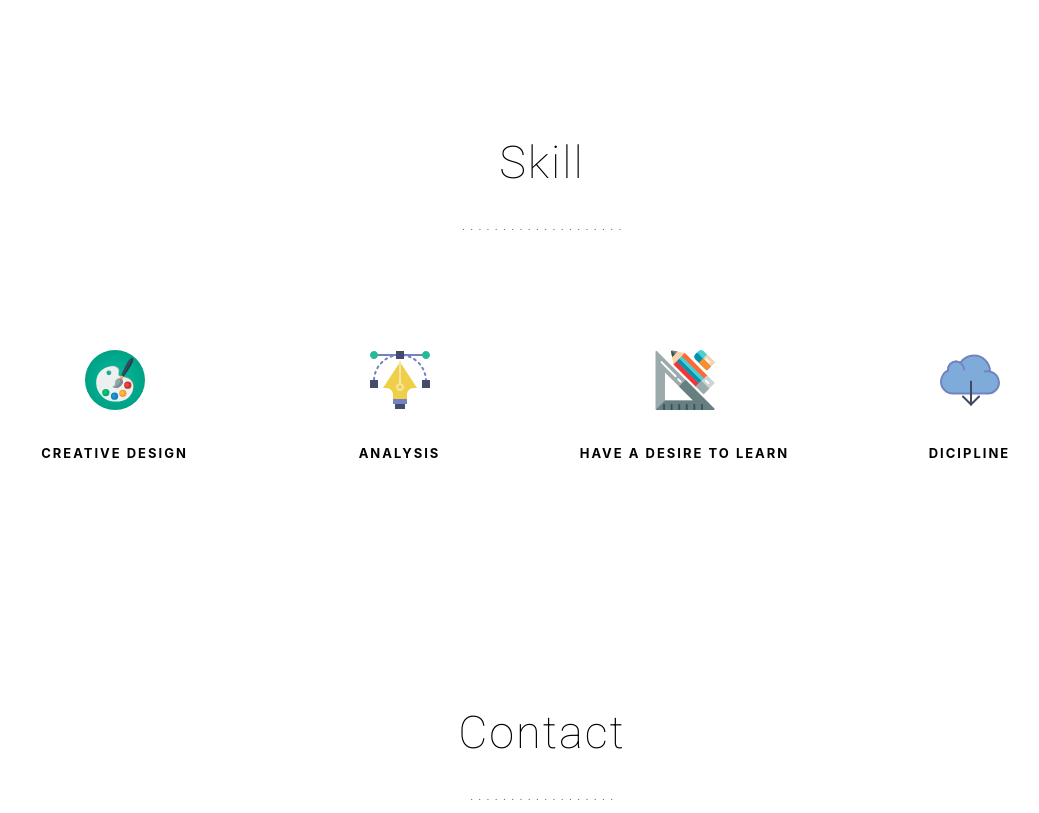
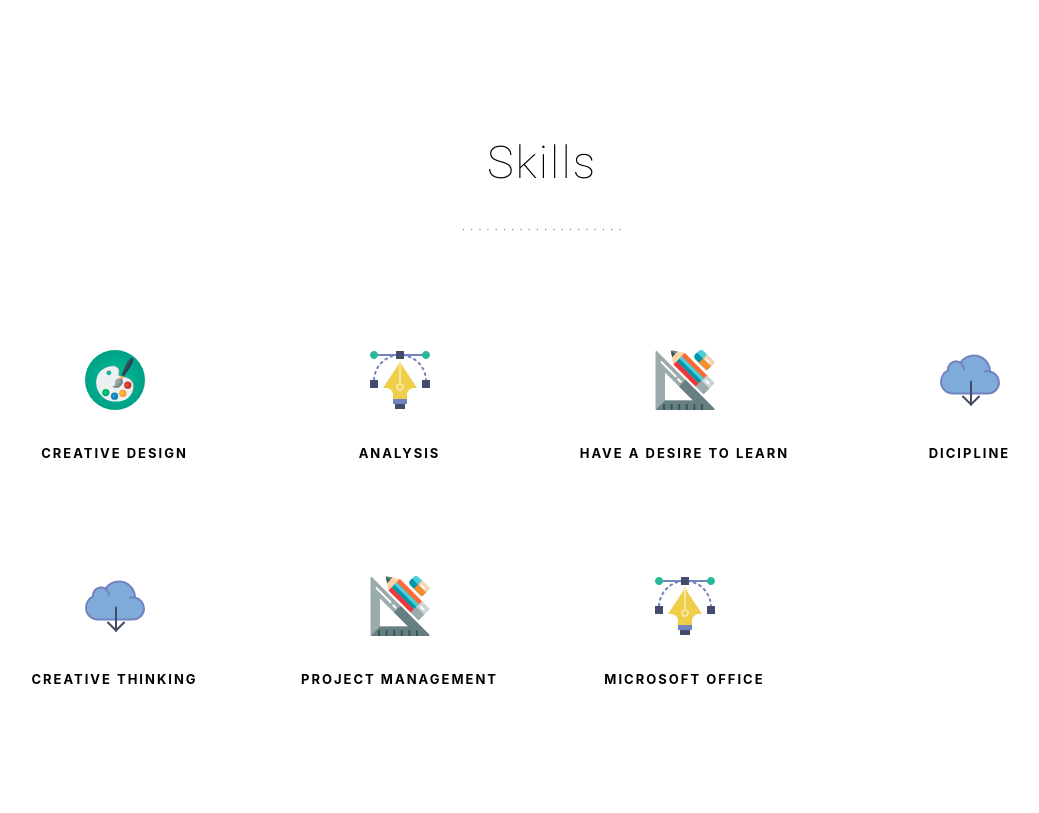
Before and after one commit to ululintan/ululintan.github.io, a plain HTML site: page index.html in a window 1280 px wide. Shown: the part 1800-2613 px from the top of the page, without its empty margins (98-1137 px from the left). Drawn offline with Linux system fonts and the light colour scheme.

Commit message:
Update index.html

```diff
--- a/index.html
+++ b/index.html
@@ -2,7 +2,7 @@
 <html lang="en">
 <head>
   <meta charset="utf-8">
-  <title>My Page</title>
+  <title>My Portfolio</title>
   <meta content="width=device-width, initial-scale=1.0" name="viewport">
   <meta content="" name="keywords">
   <meta content="" name="description">
@@ -62,8 +62,9 @@
   ============================-->
   <section id="hero" class="wow fadeIn">
     <div class="hero-container">
-      <h1>Welcome to My Page</h1>
-      <h2>Ulul Intan Setianingrum</h2>
+      <h1>                  </h1>
+      <h2>Welcome to My Page</h2>
+      <h3>Ulul Intan Setianingrum</h3>
       <img src="img/hero-img.png" alt="Hero Imgs">
       <a href="#get-started" class="btn-get-started scrollto">Get Started</a>
       <div class="btns">
@@ -100,14 +101,13 @@
 
             <img src="img/svg/planet.svg" alt="img" class="img-fluid">
             <h4>Introduce My Self</h4>
-            <p>Hai My Name Ulul Intan Setianingrum. You can call me Intan. I'm a purchasing import and project staff with 1 year experience. Have been familiar with documents checking for product shipments from various countries. It is proven by achievement of product delivery to buyers and project. And i also communicative, responsible, disciplined and hard worker. I like meet new people with a wide variety of insights. I can work independently and in a team</p>
+            <p>Hai, My Name is Ulul Intan Setianingrum. You can call me Intan. I'm a purchasing import and project staff with 1 year experience. Have been familiar with documents checking for product shipments from various countries. It is proven by achievement of product delivery to buyers and project. And i also communicative, responsible, disciplined and hard worker. I like meet new people with a wide variety of insights. I can work independently and in a team</p>
 
           </div>
         </div>
 
         <div class="col-md-6 col-lg-4">
           <div class="feature-block">
-
 
           </div>
         </div>
@@ -136,7 +136,7 @@
 
     <div class="container">
       <div class="section-title text-center">
-        <h2>Skill</h2>
+        <h2>Skills</h2>
         <p class="separator">. . . . . . . . . . . . . . . . . . . .</p>
       </div>
     </div>
@@ -171,6 +171,27 @@
             <h4>Dicipline</h4>
           </div>
             </div>
+
+        <div class="col-md-6 col-lg-3">
+          <div class="feature-block">
+            <img src="img/svg/cloud-computing.svg" alt="img" class="img-fluid">
+            <h4>Creative Thinking</h4>
+          </div>
+            </div>
+
+        <div class="col-md-6 col-lg-3">
+          <div class="feature-block">
+            <img src="img/svg/design-tool.svg" alt="img" class="img-fluid">
+            <h4>Project Management</h4>
+            </div>
+        </div>
+
+        <div class="col-md-6 col-lg-3">
+          <div class="feature-block">
+            <img src="img/svg/vector.svg" alt="img" class="img-fluid">
+            <h4>Microsoft Office</h4>
+          </div>
+        </div>
               </section>
 
 
```
